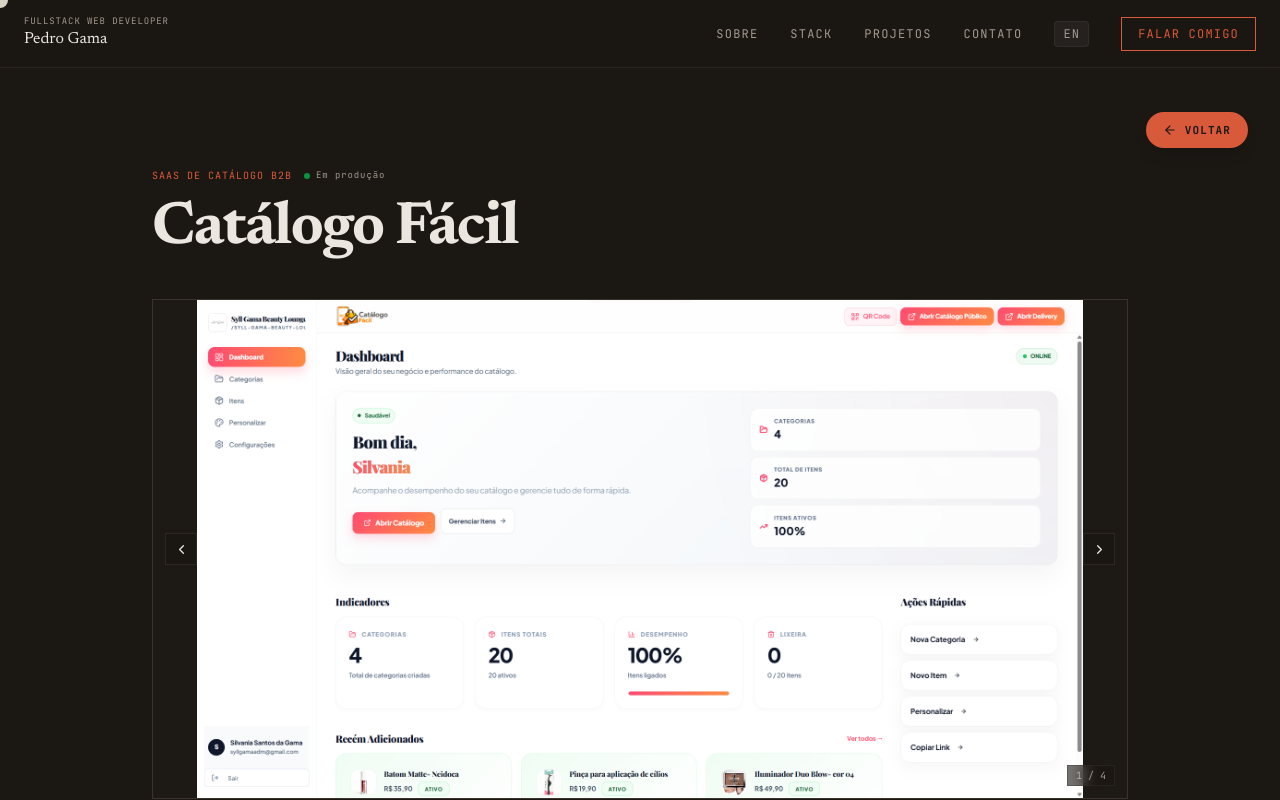
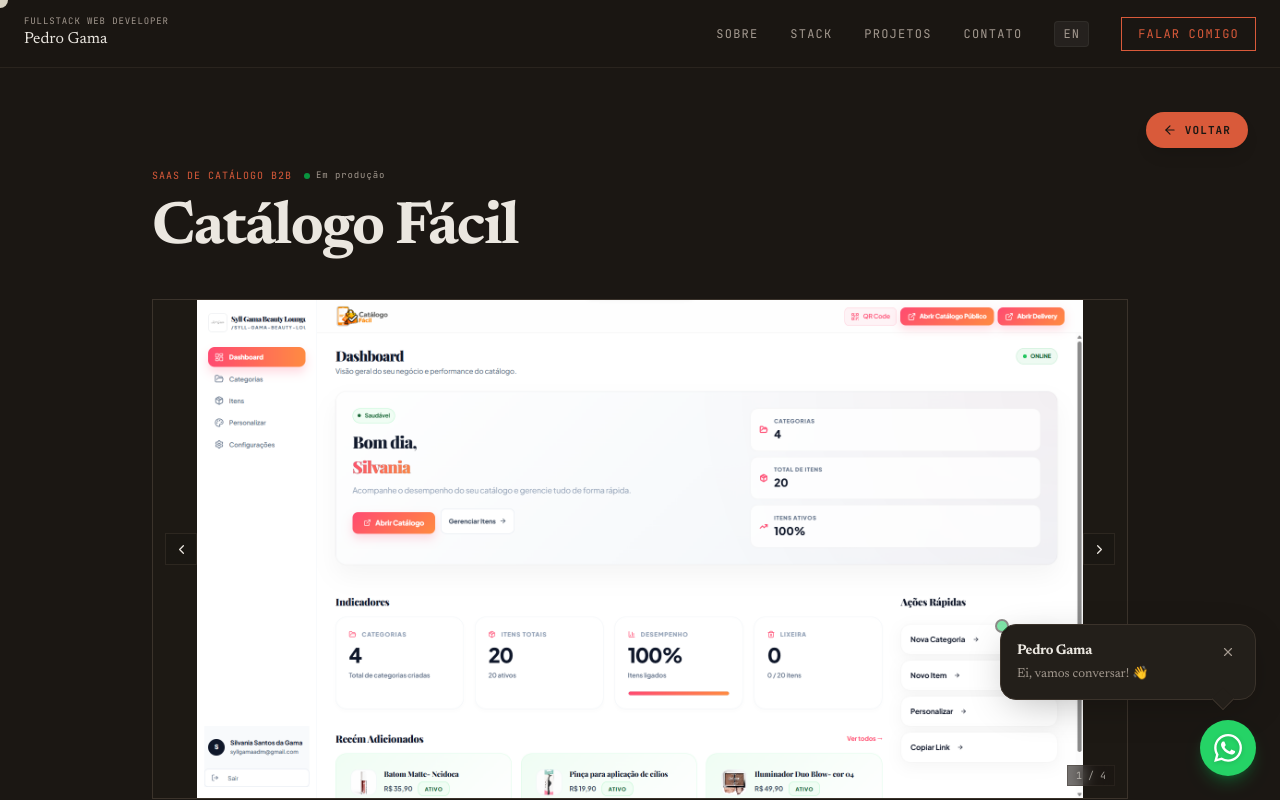
Before and after one commit to pedrogamadev/meu-portifolio, a React (Vite) app: page /projeto/catalogofacil in a window 1280 px wide. Shown: the top 800 px of the page. Built offline with nearby package versions, Linux system fonts and the light colour scheme.

Commit message:
whatsapp

```diff
--- a/src/App.tsx
+++ b/src/App.tsx
@@ -3,6 +3,7 @@
 import { Header } from './components/layout/Header'
 import { Footer } from './components/layout/Footer'
 import { CustomCursor } from './components/layout/CustomCursor'
+import { FloatingWhatsApp } from './components/layout/FloatingWhatsApp'
 import { Hero } from './components/sections/Hero'
 import { About } from './components/sections/About'
 import { Stack } from './components/sections/Stack'
@@ -54,6 +55,7 @@
             <Route path="/projeto/:id" element={<ProjectDetail />} />
           </Routes>
           <Footer />
+          <FloatingWhatsApp />
         </div>
       </LanguageProvider>
     </BrowserRouter>
--- /dev/null
+++ b/src/components/layout/FloatingWhatsApp.tsx
@@ -0,0 +1,98 @@
+import { useState, useEffect } from 'react'
+import { motion, AnimatePresence } from 'framer-motion'
+import { portfolioData } from '@/data'
+import { useLanguage } from '../../contexts/LanguageContext'
+import { X } from 'lucide-react'
+
+export function FloatingWhatsApp() {
+  const { language } = useLanguage()
+  const [showNotification, setShowNotification] = useState(false)
+  const { personalInfo } = portfolioData[language]
+
+  const defaultMessage = language === 'pt'
+    ? 'Olá Pedro! Vi seu portfólio e gostaria de conversar.'
+    : 'Hi Pedro! I saw your portfolio and would like to chat.'
+
+  const url = `${personalInfo.whatsapp}?text=${encodeURIComponent(defaultMessage)}`
+
+  useEffect(() => {
+    // Show notification 3 seconds after page loads
+    const timer = setTimeout(() => {
+      setShowNotification(true)
+    }, 3000)
+
+    // Hide it automatically after 8 seconds if not interacted with
+    const hideTimer = setTimeout(() => {
+      setShowNotification(false)
+    }, 11000)
+
+    // Show it again every 45 seconds to re-engage
+    const interval = setInterval(() => {
+      setShowNotification(true)
+      setTimeout(() => setShowNotification(false), 8000)
+    }, 45000)
+
+    return () => {
+      clearTimeout(timer)
+      clearTimeout(hideTimer)
+      clearInterval(interval)
+    }
+  }, [])
+
+  return (
+    <div className="fixed bottom-6 right-6 z-[99] flex flex-col items-end gap-3 pointer-events-none">
+      <AnimatePresence>
+        {showNotification && (
+          <motion.div
+            initial={{ opacity: 0, y: 20, scale: 0.9, filter: 'blur(4px)' }}
+            animate={{ opacity: 1, y: 0, scale: 1, filter: 'blur(0px)' }}
+            exit={{ opacity: 0, y: 10, scale: 0.9, filter: 'blur(2px)' }}
+            transition={{ type: 'spring', damping: 20, stiffness: 300 }}
+            className="pointer-events-auto bg-card border border-border shadow-[0_10px_40px_-10px_rgba(0,0,0,0.3)] rounded-2xl p-4 mb-2 relative flex items-start gap-3 w-64 origin-bottom-right"
+          >
+            {/* Pulse Indicator */}
+            <div className="w-2.5 h-2.5 rounded-full bg-green-500 absolute -top-1 -left-1 ring-2 ring-background animate-pulse" />
+
+            <div className="flex-1">
+              <p className="text-sm font-bold text-foreground mb-1 tracking-tight">
+                {language === 'pt' ? 'Pedro Gama' : 'Pedro Gama'}
+              </p>
+              <p className="text-[13px] text-muted-foreground leading-snug">
+                {language === 'pt' ? 'Ei, vamos conversar! 👋' : 'Hey, let\'s chat! 👋'}
+              </p>
+            </div>
+            <button
+              onClick={(e) => {
+                e.preventDefault()
+                setShowNotification(false)
+              }}
+              className="text-muted-foreground hover:text-foreground transition-colors p-1"
+            >
+              <X size={14} />
+            </button>
+
+            {/* Tooltip Arrow */}
+            <div className="absolute -bottom-2 right-6 w-4 h-4 bg-card border-b border-r border-border transform rotate-45 rounded-sm" />
+          </motion.div>
+        )}
+      </AnimatePresence>
+
+      <motion.a
+        href={url}
+        target="_blank"
+        rel="noopener noreferrer"
+        initial={{ scale: 0, opacity: 0 }}
+        animate={{ scale: 1, opacity: 1 }}
+        transition={{ delay: 1, type: 'spring', stiffness: 260, damping: 20 }}
+        aria-label={language === 'pt' ? 'Conversar no WhatsApp' : 'Chat on WhatsApp'}
+        className="pointer-events-auto w-14 h-14 rounded-full flex items-center justify-center shadow-lg shadow-green-500/25 transition-transform hover:scale-110 group relative"
+        style={{ backgroundColor: '#25D366' }}
+      >
+        <span className="absolute inset-0 rounded-full animate-ping opacity-[0.15]" style={{ backgroundColor: '#25D366' }} />
+        <svg width="28" height="28" viewBox="0 0 24 24" fill="white" className="relative z-10 drop-shadow-sm">
+          <path d="M17.472 14.382c-.297-.149-1.758-.867-2.03-.967-.273-.099-.471-.148-.67.15-.197.297-.767.966-.94 1.164-.173.199-.347.223-.644.075-.297-.15-1.255-.463-2.39-1.475-.883-.788-1.48-1.761-1.653-2.059-.173-.297-.018-.458.13-.606.134-.133.298-.347.446-.52.149-.174.198-.298.298-.497.099-.198.05-.371-.025-.52-.075-.149-.669-1.612-.916-2.207-.242-.579-.487-.5-.669-.51-.173-.008-.371-.01-.57-.01-.198 0-.52.074-.792.372-.272.297-1.04 1.016-1.04 2.479 0 1.462 1.065 2.875 1.213 3.074.149.198 2.096 3.2 5.077 4.487.709.306 1.262.489 1.694.625.712.227 1.36.195 1.871.118.571-.085 1.758-.719 2.006-1.413.248-.694.248-1.289.173-1.413-.074-.124-.272-.198-.57-.347m-5.421 7.403h-.004a9.87 9.87 0 01-5.031-1.378l-.361-.214-3.741.982.998-3.648-.235-.374a9.86 9.86 0 01-1.51-5.26c.001-5.45 4.436-9.884 9.888-9.884 2.64 0 5.122 1.03 6.988 2.898a9.825 9.825 0 012.893 6.994c-.003 5.45-4.437 9.884-9.885 9.884m8.413-18.297A11.815 11.815 0 0012.05 0C5.495 0 .16 5.335.157 11.892c0 2.096.547 4.142 1.588 5.945L.057 24l6.305-1.654a11.882 11.882 0 005.683 1.448h.005c6.554 0 11.89-5.335 11.893-11.893a11.821 11.821 0 00-3.48-8.413z" />
+        </svg>
+      </motion.a>
+    </div>
+  )
+}
```
